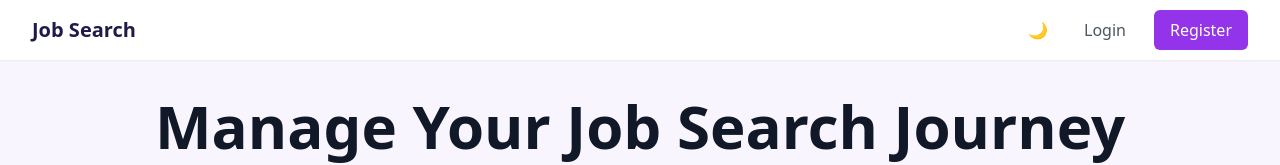
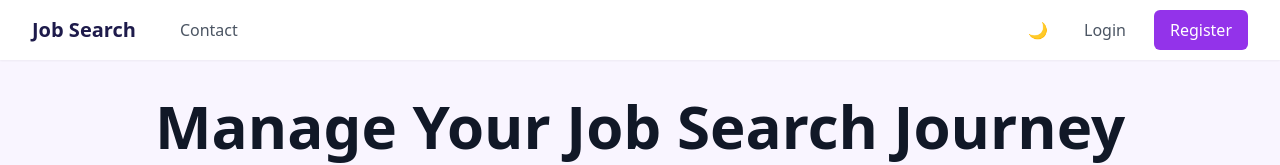
Before and after one commit to omerozyilmaz/trackerApp, a React (Vite) app: page / in a window 1280 px wide. Shown: the top 165 px of the page. Built offline with nearby package versions, Linux system fonts and the light colour scheme.

Commit message:
Refactor Header navigation layout and visibility

```diff
--- a/src/components/Header.jsx
+++ b/src/components/Header.jsx
@@ -21,6 +21,8 @@ const Header = () => {
       } shadow-sm transition-colors duration-300`}
     >
       <div className="max-w-7xl mx-auto h-full px-4 sm:px-6 lg:px-8 flex items-center justify-between gap-4">
+        {/* Logo and Main Navigation */}
+        <div className="flex items-center gap-8">
           {/* Logo */}
           <Link to="/">
             <h1
@@ -32,9 +34,22 @@ const Header = () => {
             </h1>
           </Link>
 
-        {/* Navigation */}
+          {/* Main Navigation */}
+          <nav className="hidden md:flex items-center gap-6">
+            {/* Contact link always visible */}
+            <button
+              onClick={handleContactClick}
+              className={`px-3 py-2 rounded-md transition-colors ${
+                isDarkMode
+                  ? "text-gray-300 hover:text-purple-400"
+                  : "text-gray-600 hover:text-purple-600"
+              }`}
+            >
+              Contact
+            </button>
+
             {isAuthenticated && (
-          <nav className="hidden md:flex items-center gap-8">
+              <>
                 <button
                   onClick={handleBoardClick}
                   className={`px-3 py-2 rounded-md transition-colors ${
@@ -45,10 +60,9 @@ const Header = () => {
                 >
                   Board
                 </button>
-            {["Activities", "Contacts", "Documents"].map((item) => (
+                {["Activities", "Documents"].map((item) => (
                   <button
                     key={item}
-                onClick={item === "Contacts" ? handleContactClick : undefined}
                     className={`px-3 py-2 rounded-md transition-colors ${
                       isDarkMode
                         ? "text-gray-300 hover:text-purple-400"
@@ -58,8 +72,10 @@ const Header = () => {
                     {item}
                   </button>
                 ))}
+              </>
+            )}
           </nav>
-        )}
+        </div>
 
         {/* Actions */}
         <div className="flex items-center gap-4">
```
Lines whose indentation alone changed are shown as unchanged.
